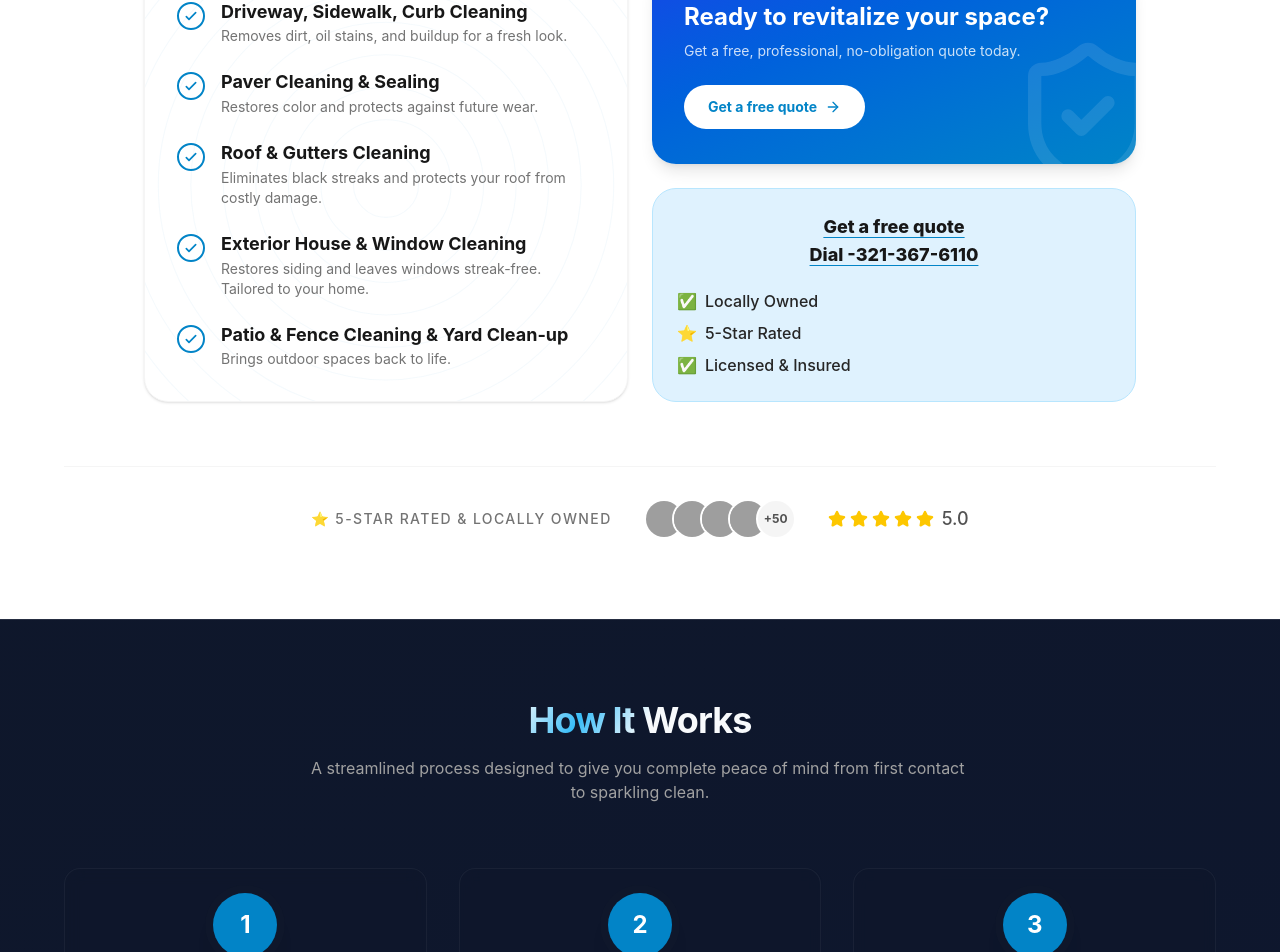
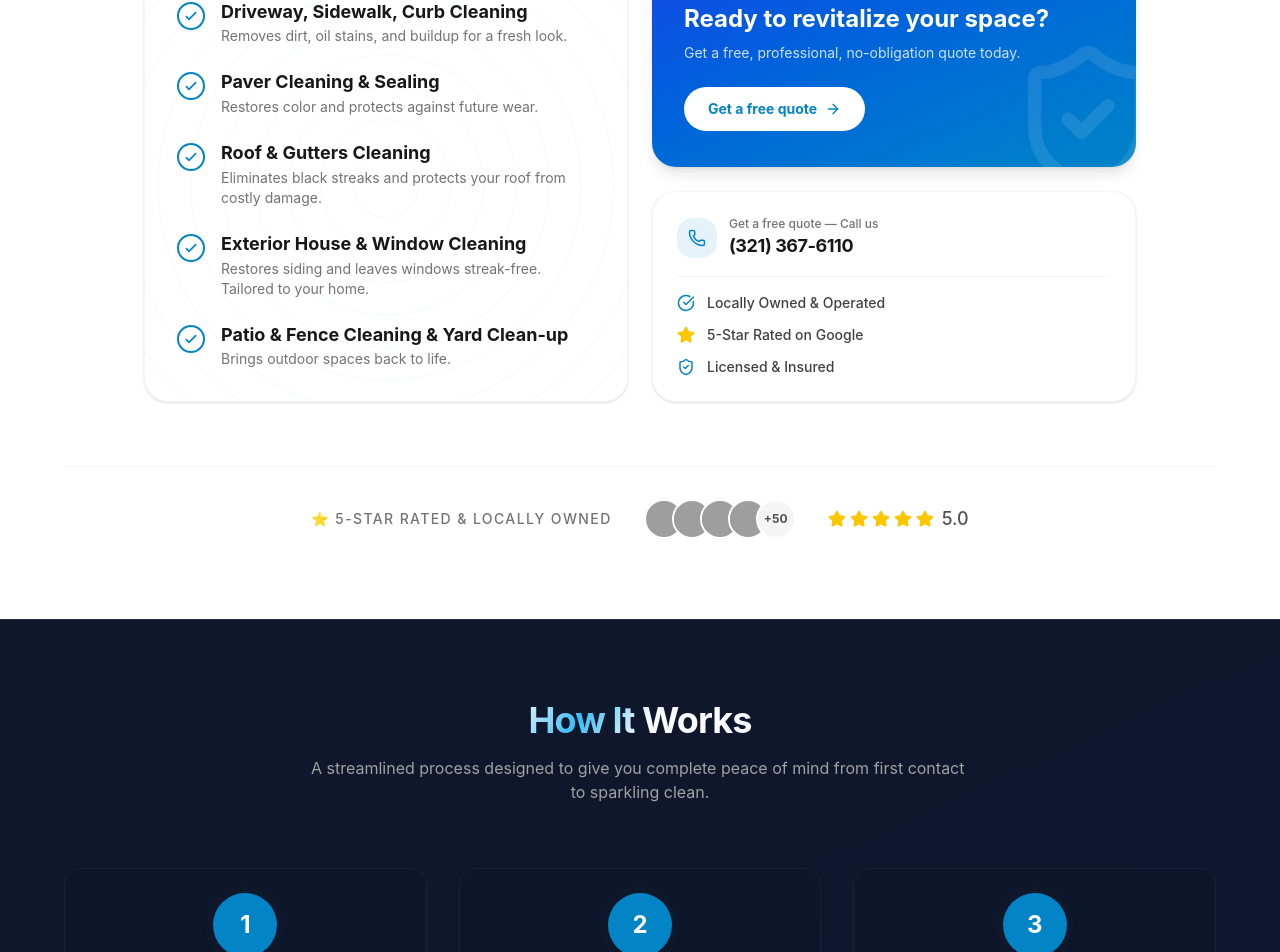
Before and after one commit to ys-sites/Pressure-Wash-Pro-Elite, a React (Vite) app: page / in a window 1280 px wide. Shown: the part 2103-3055 px from the top of the page. Built offline with nearby package versions, Linux system fonts and the light colour scheme; grey boxes are pictures that could not be loaded.

Commit message:
style: trust badge card matches site theme - lucide icons, white card, primary blue

```diff
--- a/src/App.tsx
+++ b/src/App.tsx
@@ -942,25 +942,37 @@ function AppContent() {
               whileInView={{ opacity: 1, y: 0 }}
               viewport={{ once: true }}
               transition={{ duration: 0.5, delay: 0.3 }}
-              className="bg-sky-100 rounded-3xl p-6 border border-sky-200 flex flex-col gap-3"
+              className="bg-white rounded-3xl p-6 border border-neutral-100 shadow-sm flex flex-col gap-4"
             >
+              {/* Phone CTA */}
               <a
                 href="tel:3213676110"
-                className="text-center font-extrabold text-neutral-900 text-lg underline underline-offset-4 decoration-primary hover:text-primary transition-colors"
+                className="flex items-center gap-3 group"
               >
-                Get a free quote<br />Dial -321-367-6110
+                <div className="w-10 h-10 rounded-2xl bg-primary/10 flex items-center justify-center shrink-0 group-hover:bg-primary group-hover:text-white transition-all">
+                  <Phone size={18} className="text-primary group-hover:text-white transition-colors" />
+                </div>
+                <div>
+                  <p className="text-xs text-neutral-500 font-medium">Get a free quote — Call us</p>
+                  <p className="text-lg font-bold text-neutral-900 tracking-tight group-hover:text-primary transition-colors">(321) 367-6110</p>
+                </div>
               </a>
-              <div className="mt-2 space-y-2">
+
+              <div className="h-px bg-neutral-100" />
+
+              {/* Trust points */}
+              <ul className="space-y-3">
                 {[
-                  { icon: "✅", label: "Locally Owned" },
-                  { icon: "⭐", label: "5-Star Rated" },
-                  { icon: "✅", label: "Licensed & Insured" },
+                  { icon: <CheckCircle size={18} className="text-primary" />, label: "Locally Owned & Operated" },
+                  { icon: <Star size={18} className="fill-yellow-400 text-yellow-400" />, label: "5-Star Rated on Google" },
+                  { icon: <ShieldCheck size={18} className="text-primary" />, label: "Licensed & Insured" },
                 ].map(({ icon, label }) => (
-                  <div key={label} className="flex items-center gap-2 text-neutral-800 font-medium">
-                    <span>{icon}</span> {label}
-                  </div>
+                  <li key={label} className="flex items-center gap-3 text-neutral-700 font-medium text-sm">
+                    <span className="shrink-0">{icon}</span>
+                    {label}
+                  </li>
                 ))}
-              </div>
+              </ul>
             </motion.div>
           </div>
         </div>
```
